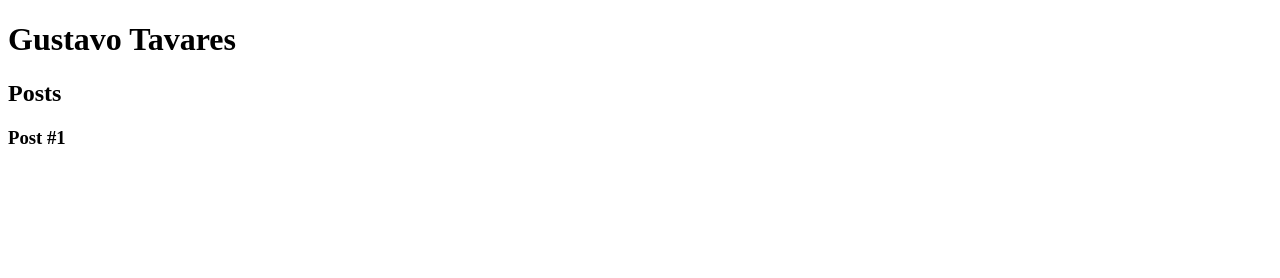
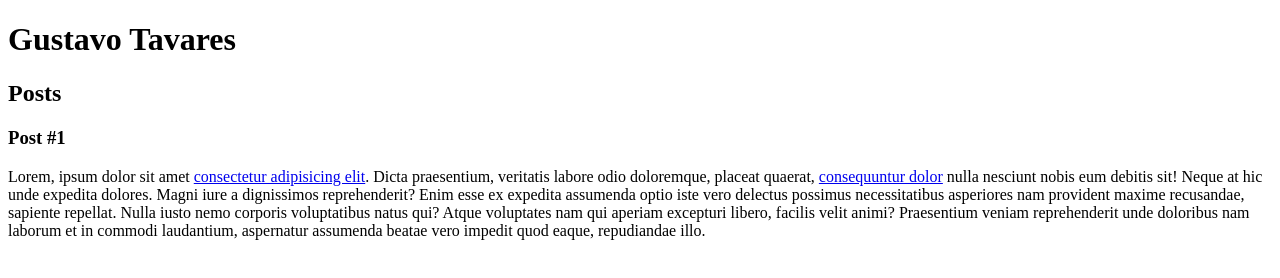
Before and after one commit to gsTavares/dio-santander-html-css-basics, a plain HTML site: page index.html in a window 1280 px wide. Drawn offline with Linux system fonts and the light colour scheme.

Commit message:
feat: using links

```diff
--- a/index.html
+++ b/index.html
@@ -19,6 +19,17 @@
             <header>
                 <h3>Post #1</h3>
             </header>
+            <p>
+                Lorem, ipsum dolor sit amet <a href="https://www.linkedin.com/in/gustavo-tavares-9159a31b0/" target="_blank">consectetur adipisicing elit</a>. Dicta praesentium, veritatis labore odio
+                doloremque, placeat quaerat, <a href="mailto:gustavo.silva365@fatec.sp.gov.br">consequuntur dolor</a> nulla nesciunt nobis eum debitis sit! Neque at hic unde
+                expedita dolores.
+                Magni iure a dignissimos reprehenderit? Enim esse ex expedita assumenda optio iste vero delectus
+                possimus necessitatibus asperiores nam provident maxime recusandae, sapiente repellat. Nulla iusto nemo
+                corporis voluptatibus natus qui?
+                Atque voluptates nam qui aperiam excepturi libero, facilis velit animi? Praesentium veniam reprehenderit
+                unde doloribus nam laborum et in commodi laudantium, aspernatur assumenda beatae vero impedit quod
+                eaque, repudiandae illo.
+            </p>
         </article>
     </section>
     <footer></footer>
```
